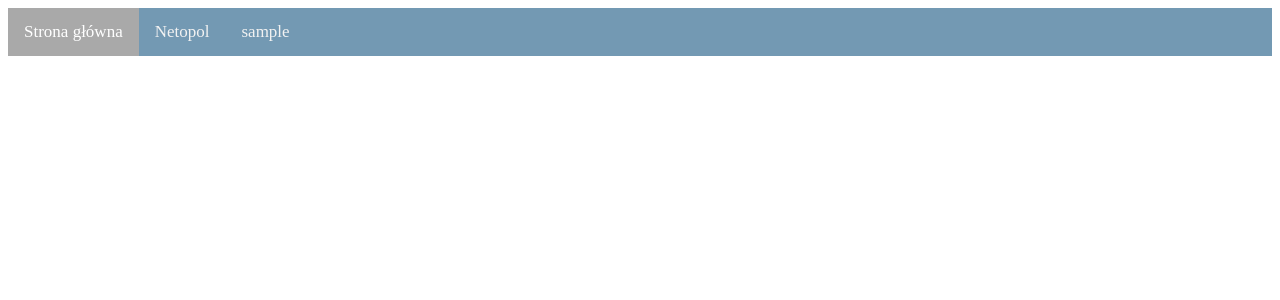
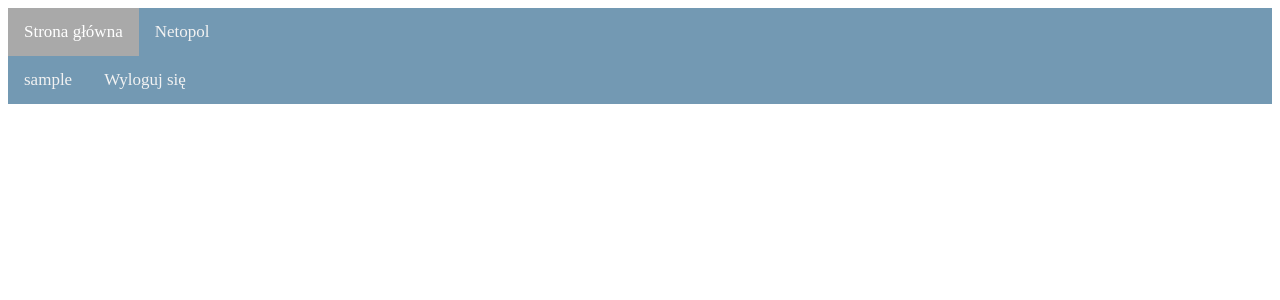
Before and after one commit to Kicend/stfu.waw.pl, a Flask app: page /dashboard in a window 1280 px wide. Shown: the top 300 px of the page. Run offline with Flask 2, Linux system fonts and the light colour scheme; a user stored in the database is signed in; tables that the repository leaves empty hold one stand-in row (values such as "Sample post"); parts of the project's set-up code (start-up, migrations or seed data) failed here and were passed over.

Commit message:
Nazwa użytkownika w zależności od zalogowanej osoby

```diff
--- a/templates/dashboard.html
+++ b/templates/dashboard.html
@@ -8,8 +8,13 @@
 <body>
     <div id="nav_index" class="nav">
         <a href="#nav_index" class="active">Strona główna</a>
-        <a href="netopol/netopol_lobby.html">Netopol</a>
-        <a href="#nav_index">{{ current_user.username }}</a>
+        <a href="{{ url_for('routes.netopol_lobby') }}">Netopol</a>
+    </div>
+    <div id="user_panel" class="nav">
+        <div id="user_div_content">
+            <a class="right-side" href="">{{ current_user.username }}</a>
+            <a class="right-side" href="{{ url_for('routes.logout') }}">Wyloguj się</a>
+        </div>
     </div>
 </body>
 </html>
```
